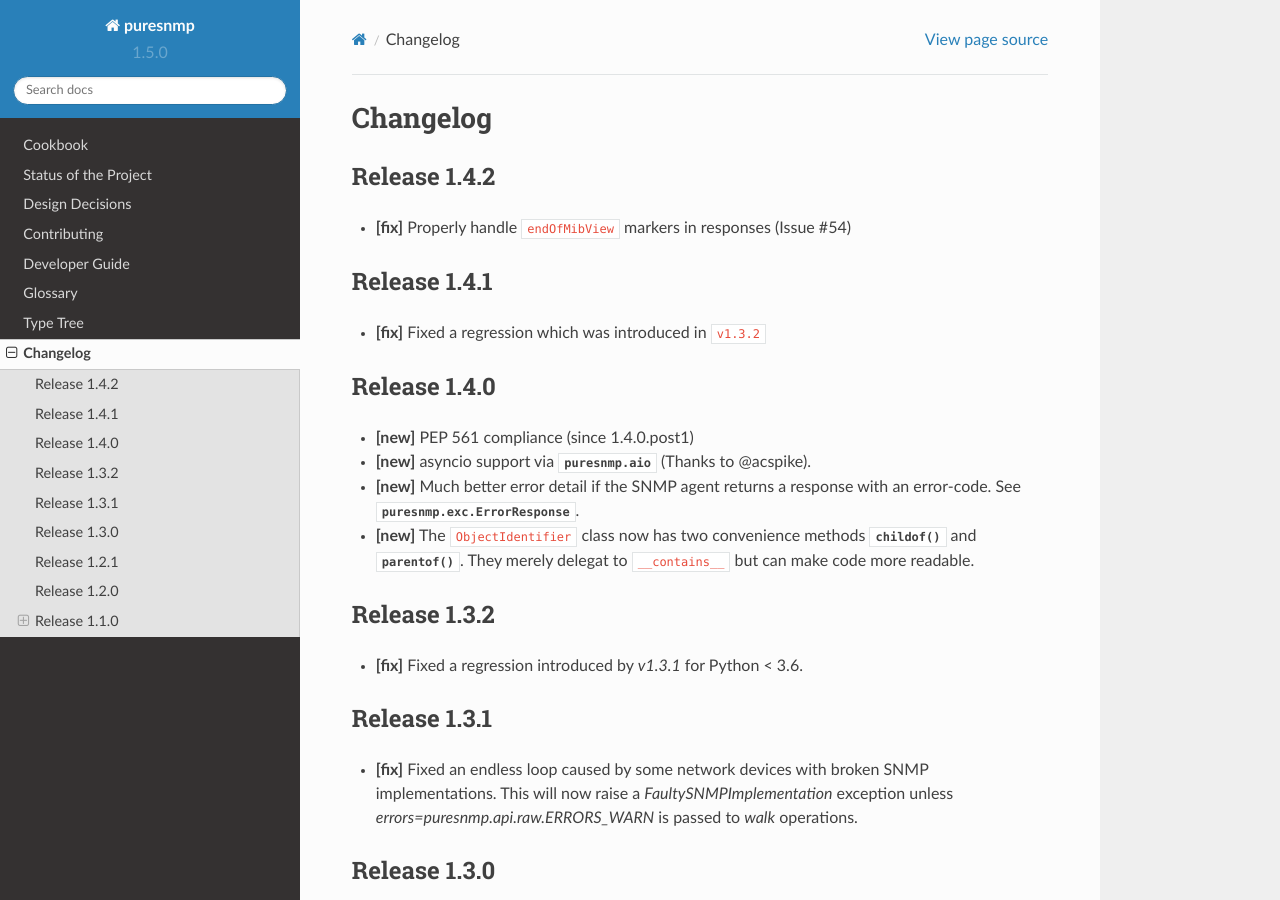
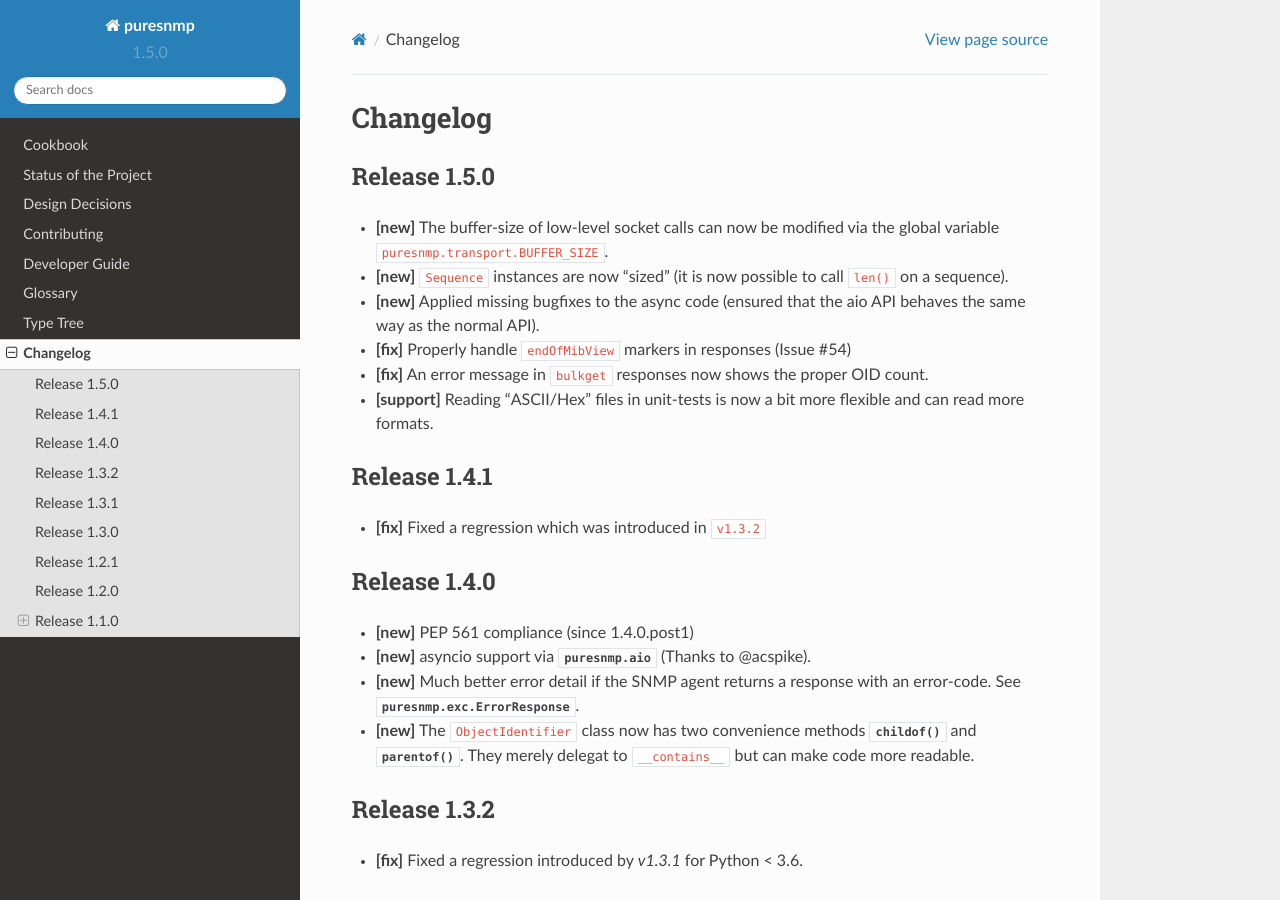
Before and after one commit to exhuma/puresnmp, a Sphinx documentation site: the page built from docs/changelog.rst, in a window 1280 px wide and 900 px high. Built offline with Sphinx 7.4.7 and the Read the Docs theme 2.0.0, drawn with Linux system fonts in a browser that asks for light colours.

Commit message:
Update changelog

```diff
--- a/docs/changelog.rst
+++ b/docs/changelog.rst
@@ -2,10 +2,20 @@
 =========
 
 
-Release 1.4.2
+Release 1.5.0
 ~~~~~~~~~~~~~
 
+* **[new]** The buffer-size of low-level socket calls can now be modified via
+  the global variable ``puresnmp.transport.BUFFER_SIZE``.
+* **[new]** ``Sequence`` instances are now "sized" (it is now possible to call
+  ``len()`` on a sequence).
+* **[new]** Applied missing bugfixes to the async code (ensured that the aio
+  API behaves the same way as the normal API).
 * **[fix]** Properly handle ``endOfMibView`` markers in responses (Issue #54)
+* **[fix]** An error message in ``bulkget`` responses now shows the proper OID
+  count.
+* **[support]** Reading "ASCII/Hex" files in unit-tests is now a bit more
+  flexible and can read more formats.
 
 
 Release 1.4.1
```
